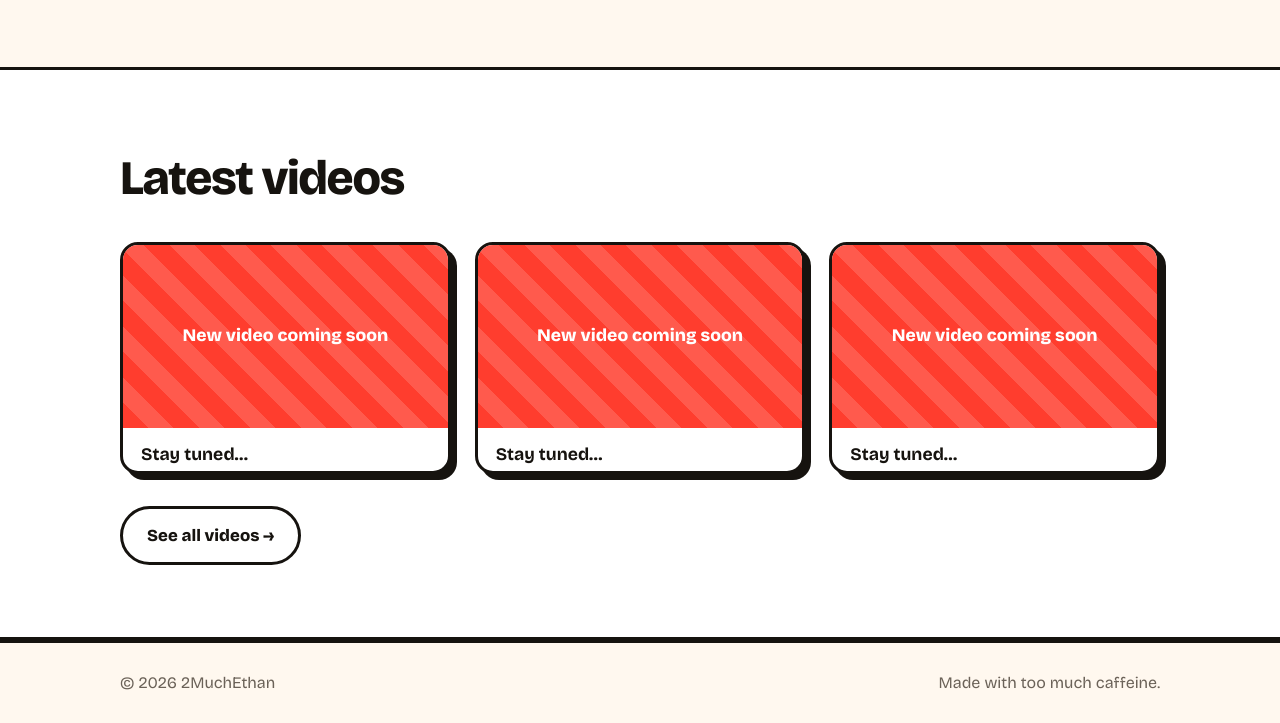
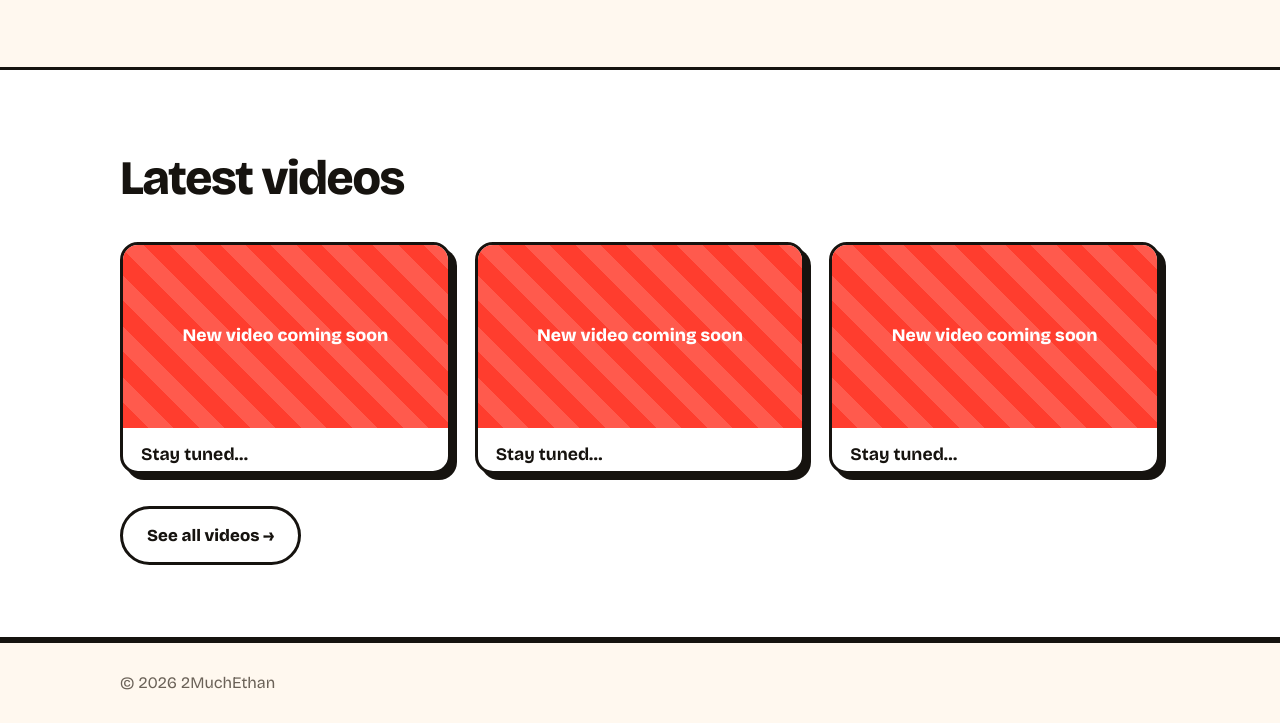
Before and after one commit to fosterethan2005-maker/2muchethan-site, a plain HTML site: page index.html in a window 1280 px wide. Shown: the part 2935-3658 px from the top of the page. Drawn offline with nearby package versions, Linux system fonts and the light colour scheme.

Commit message:
Remove footer tagline
Co-Authored-By: Claude Opus 5.5 <noreply@anthropic.com>
Claude-Session: https://claude.ai/code/session_01M5VXXFanXZN5ooHTFFZEVp

```diff
--- a/index.html
+++ b/index.html
@@ -330,7 +330,6 @@
   <footer>
     <div class="wrap">
       <span>© <span id="year"></span> 2MuchEthan</span>
-      <span>Made with too much caffeine.</span>
     </div>
   </footer>
 
```
